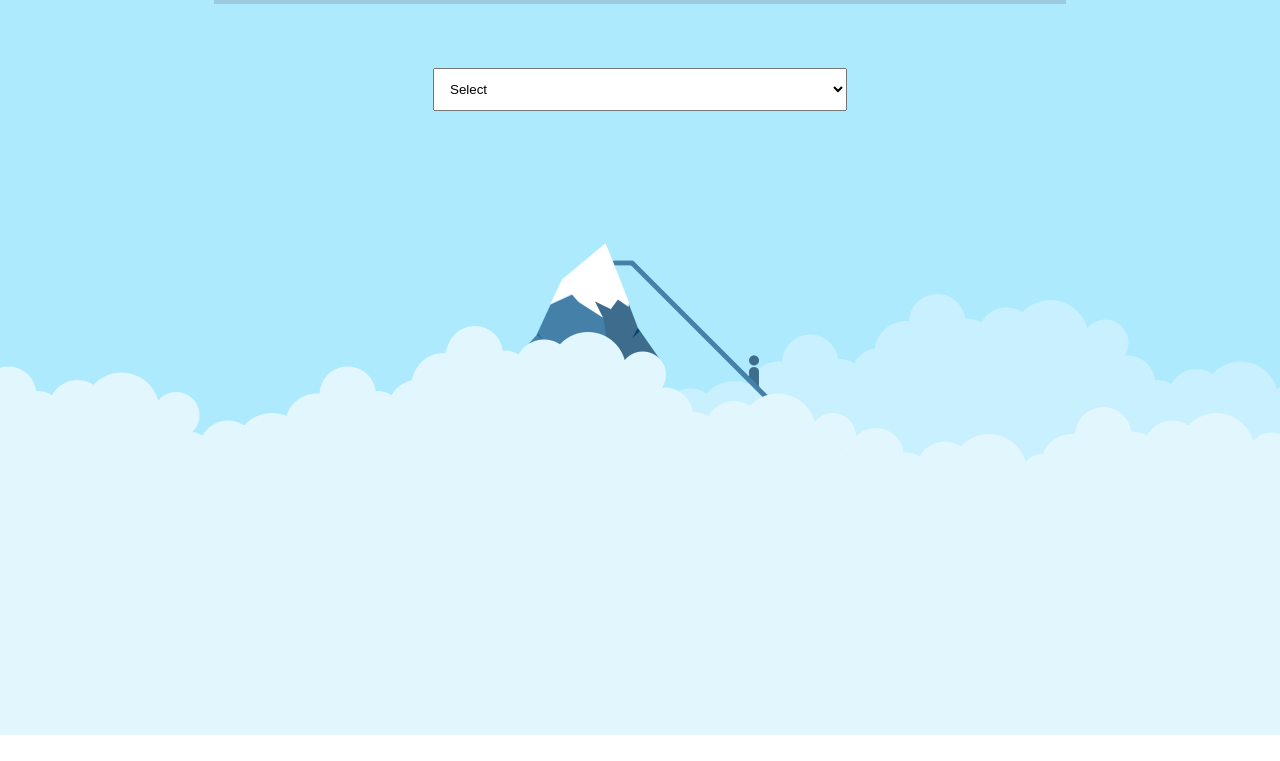
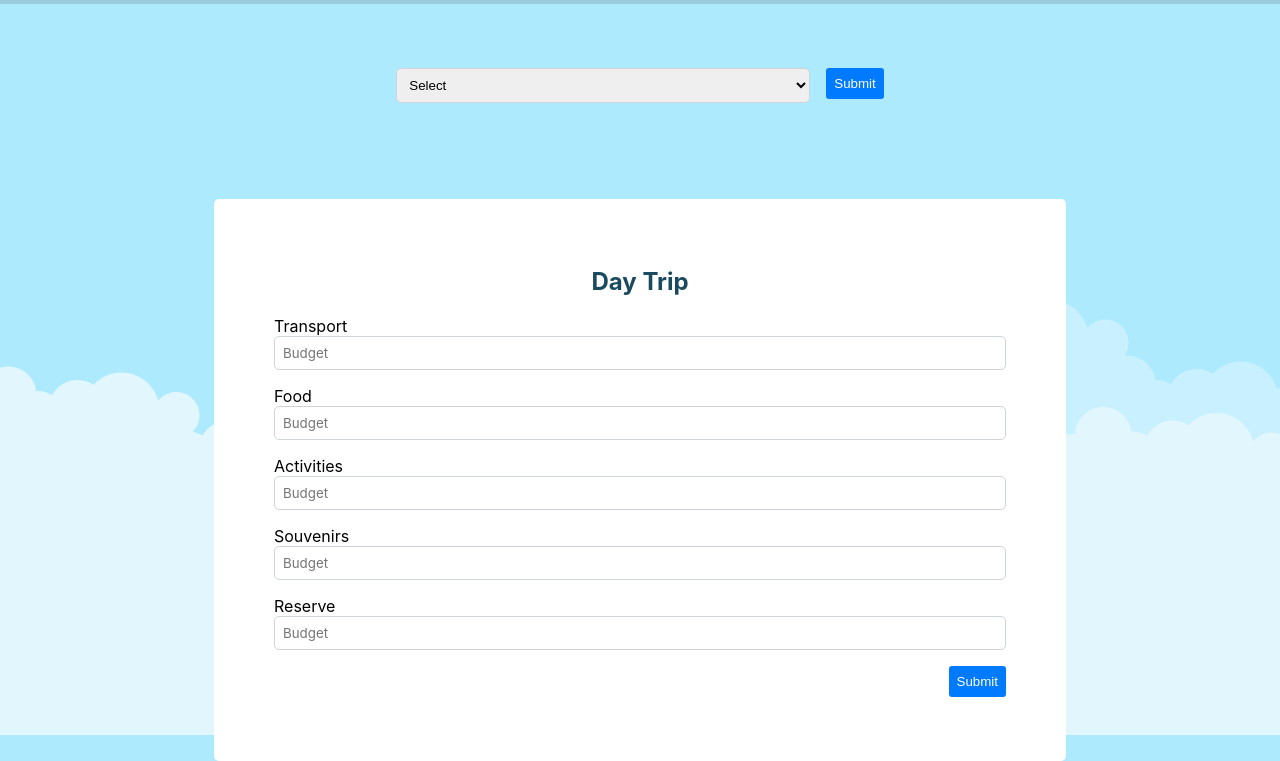
Before and after one commit to kenkieu/ajax-project, a website: page index.html in a window 1280 px wide. Shown: the part 65-826 px from the top of the page. Before the commit the page ends 800 px from the top, so only its background shows below. Drawn offline with Linux system fonts and the light colour scheme.

Commit message:
Added inputs for all form items, and added a submit button.

```diff
--- a/css/styles.css
+++ b/css/styles.css
@@ -1,10 +1,31 @@
-body {
+body, input {
   font-family: -apple-system, BlinkMacSystemFont, 'Segoe UI', Roboto, Oxygen, Ubuntu, Cantarell, 'Open Sans', 'Helvetica Neue', sans-serif;
+}
+
+.trip-type{
+  border-radius: 3px;
+  border: 1px solid #CED4DA;
+  padding: 0.5rem
+}
+
+input, select{
+  border-radius: 5px;
+  border: 1px solid #CED4DA;
+}
+
+h1, h2 {
+  color: #1A4A5D;
 }
 
 .nav {
   background-color: #9ccbde;
   color: white;
+}
+
+.card-white{
+  background-color: white;
+  border-radius: 5px;
+  padding: 3rem;
 }
 
 .background-image {
@@ -15,13 +36,66 @@ body {
   background-position: center;
 }
 
-.trip-type {
+.btn{
+  border: none;
+  border-radius: 3px;
+  padding: 0.5rem;
+}
+
+.blue-btn{
+  background-color: #007BFF;
+  color: white;
+}
+
+.w-50 {
   width: 50%;
-  padding: 0.75rem;
+
+}
+
+.mb-one-rem{
+  margin-bottom: 1rem;
+}
+
+.mt-two-rem{
+  margin-top: 2rem;
+}
+
+.pad-half-rem{
+  padding: 0.5rem;
+}
+
+.pad-one-rem{
+   padding: 1rem;
+}
+
+.mtb-four-rem {
   margin: 4rem 0;
+}
+
+.mr-half-rem{
+  margin-right: 1rem;
 }
 
 .justify-center {
   display: flex;
   justify-content: center;
 }
+
+.flex-column{
+  display: flex;
+  flex-direction: column;
+}
+
+.justify-between{
+  display: flex;
+ justify-content: space-between;
+}
+
+.align-between{
+  align-content: space-between;
+}
+
+.justify-end{
+  display: flex;
+  justify-content: flex-end;
+}
--- a/index.html
+++ b/index.html
@@ -12,22 +12,47 @@
 </head>
 
 <body class="background-image">
+  <nav class="nav">
+    <div class="row">
+      <div class="column-full">
+        <h1 class="nav">tripify</h1>
+      </div>
+    </div>
+  </nav>
   <div class="container">
-    <nav class="nav">
+    <form class="">
       <div class="row">
-        <div class="column-full">
-          <h1>tripify</h1>
-        </div>
-      </div>
-    </nav>
-    <form action="">
-      <div class="row">
-        <div class="column-full justify-center">
-          <select name="trip-type" id="trip-type" class="trip-type">
+        <div class="column-full justify-center mtb-four-rem">
+          <select name="trip-type" id="trip-type" class="w-50 pad-half-rem mr-half-rem">
             <option value="select">Select</option>
             <option value="day">Day Trip</option>
             <option value="extended">Extended Trip</option>
           </select>
+          <div>
+            <button class="btn blue-btn" type="submit">Submit</button>
+          </div>
+        </div>
+      </div>
+    </form>
+    <form>
+      <div class="row card-white mt-two-rem">
+        <div class="column-full justify-center">
+          <h2>Day Trip</h2>
+        </div>
+        <div class="column-full justify-center flex-column">
+          <label for="">Transport</label>
+          <input id="" name="" type="text" placeholder="Budget" class="pad-half-rem mb-one-rem">
+          <label for="">Food</label>
+          <input id="" name="" type="text" placeholder="Budget" class="pad-half-rem mb-one-rem">
+          <label for="">Activities</label>
+          <input id="" name="" type="text" placeholder="Budget" class="pad-half-rem mb-one-rem">
+          <label for="">Souvenirs</label>
+          <input id="" name="" type="text" placeholder="Budget" class="pad-half-rem mb-one-rem">
+          <label for="">Reserve</label>
+          <input id="" name="" type="text" placeholder="Budget" class="pad-half-rem mb-one-rem">
+        </div>
+        <div class="column-full justify-end">
+          <button class="pad-half-rem mb-one-rem btn blue-btn" type="submit">Submit</button>
         </div>
       </div>
     </form>
```
